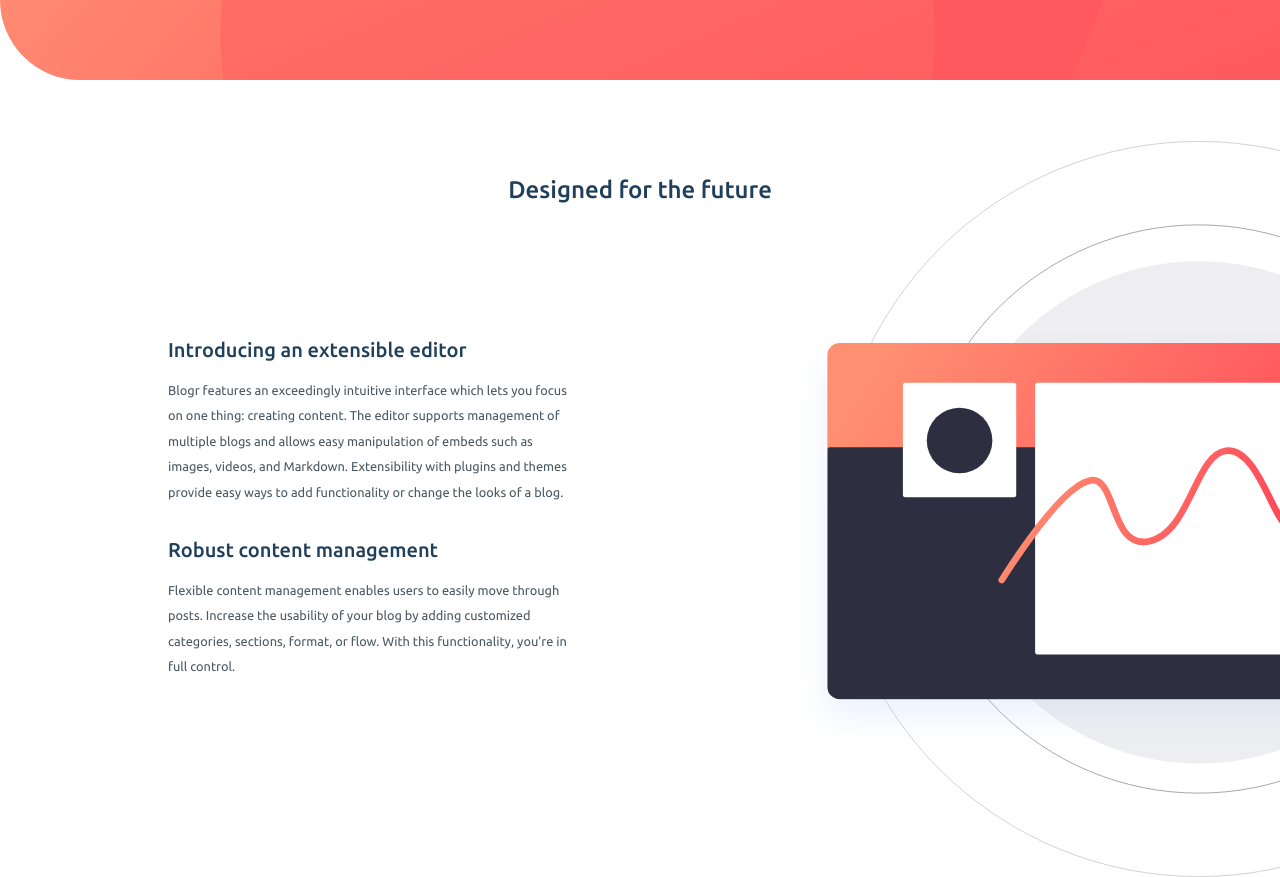
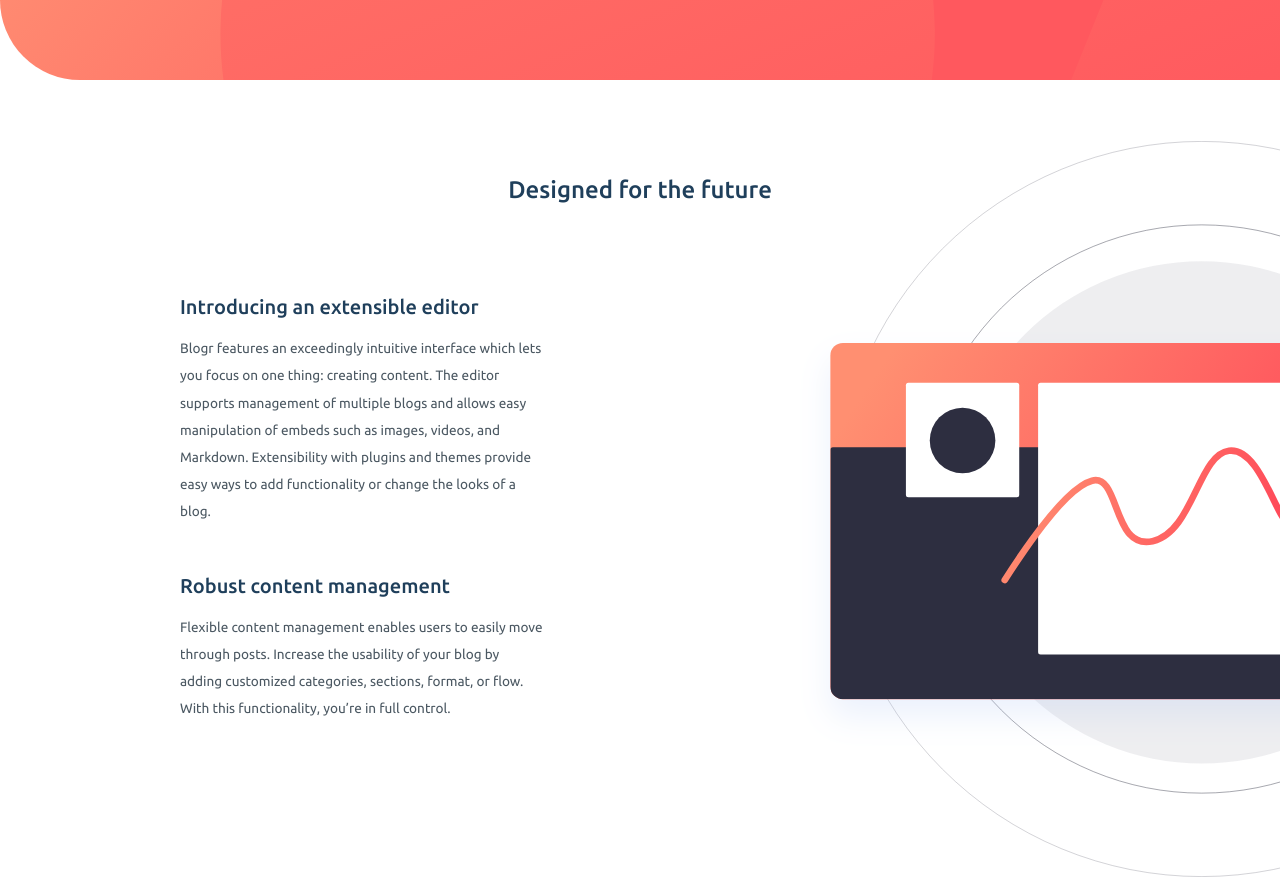
Before and after one commit to mrcsporto/blogr, a React (Create React App) app: page / in a window 1280 px wide. Shown: the part 480-1357 px from the top of the page. Built offline with nearby package versions, Linux system fonts and the light colour scheme.

Commit message:
adjust style

```diff
--- a/src/components/First/index.js
+++ b/src/components/First/index.js
@@ -4,17 +4,17 @@ const First = () => {
   return (
     <div className="d-flex flex-column align-items-center design-section">
       <h2 className="title fs-4 mt-5">Designed for the future</h2>
-      <div className="container-fluid d-flex flex-wrap flex-row align-items-center">
-        <div className="col-sm-6 ps-5">
-          <div className="card border-0 ps-5">
-            <div className="card-body ps-5">
+      <div className="d-flex flex-wrap flex-row align-items-center">
+        <div className="col-sm-6">
+          <div className="card border-0">
+            <div className="card-body mb-3">
               <h5 className="card-title mb-3">Introducing an extensible editor</h5>
               <p className="card-text"> Blogr features an exceedingly intuitive interface which lets you focus on one thing: creating content.
                 The editor supports management of multiple blogs and allows easy manipulation of embeds such as images,
                 videos, and Markdown. Extensibility with plugins and themes provide easy ways to add functionality or
                 change the looks of a blog.</p>
             </div>
-            <div className="card-body ps-5">
+            <div className="card-body">
               <h5 className="card-title mb-3">Robust content management</h5>
               <p className="card-text">Flexible content management enables users to easily move through posts. Increase the usability of your blog
                 by adding customized categories, sections, format, or flow. With this functionality, you’re in full control.</p>
--- a/src/components/First/styles.css
+++ b/src/components/First/styles.css
@@ -19,9 +19,13 @@
   left: 25%;
 }
 
+.card {
+  padding-left: 9.5rem;
+}
+
 .card-text {
   color: var(--Very-dark-grayish-blue);
-  font-size: 0.80rem;
+  font-size: 0.85rem;
   line-height: 2;
-  padding-right: 3.5rem
+  padding-right: 5rem;
 }
```
Also changed, not shown: src/components/Middle/index.js (added, +7 -0 lines), src/components/Middle/styles.css (added).
